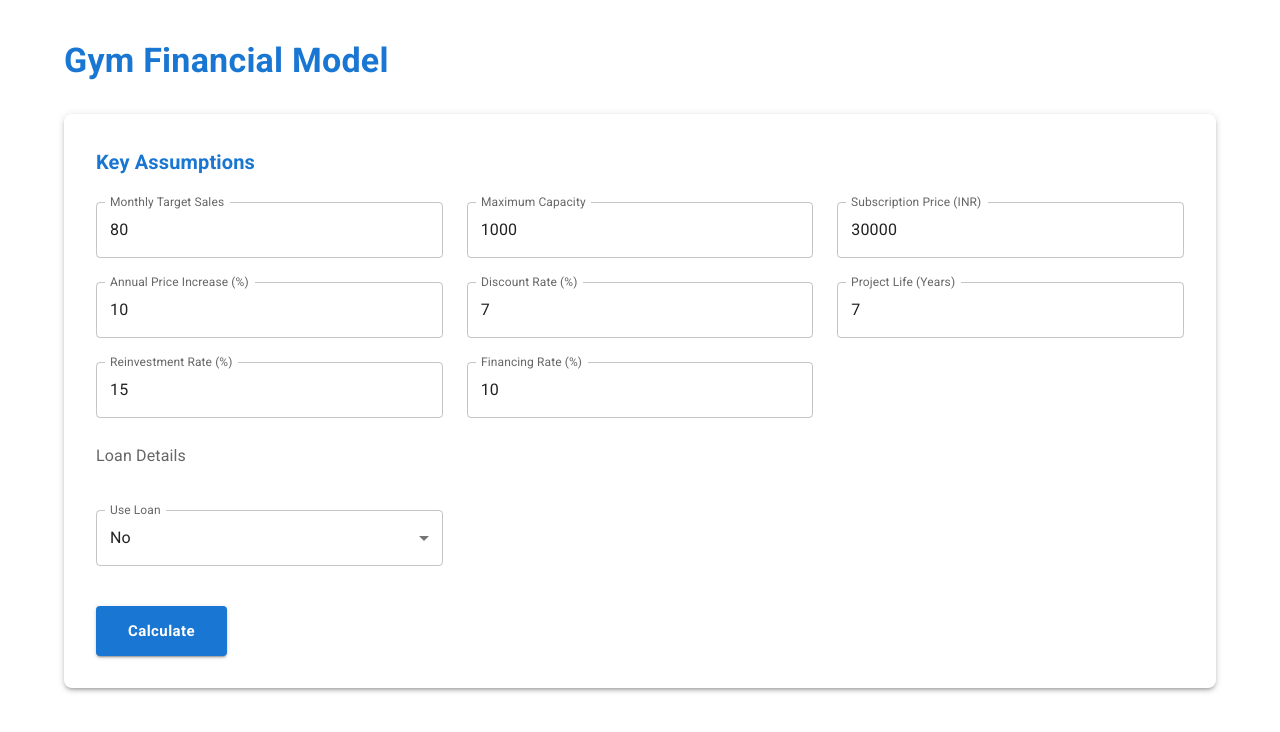
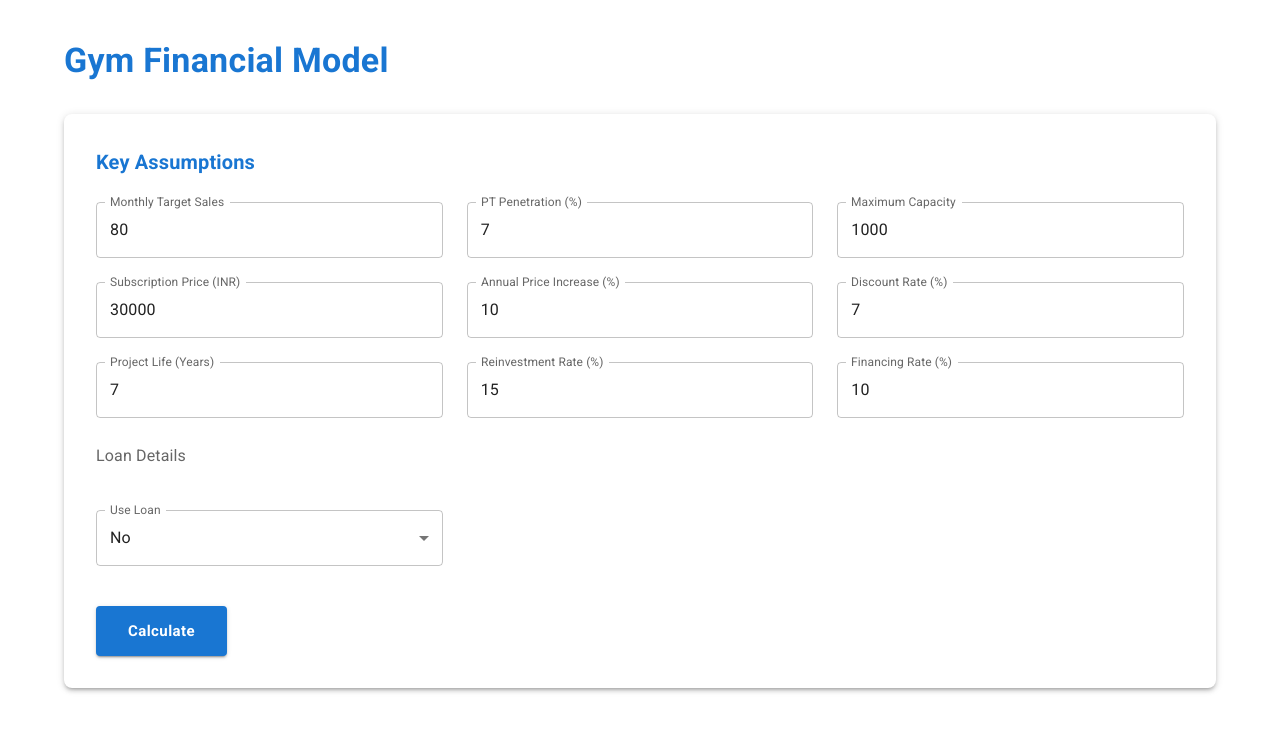
Before and after one commit to Mrfrozenthunder/finance_metrics, a React (Vite) app: page / in a window 1280 px wide. Shown: the top 732 px of the page. Built offline with nearby package versions, Linux system fonts and the light colour scheme.

Commit message:
PT update

```diff
--- a/src/App.tsx
+++ b/src/App.tsx
@@ -36,6 +36,7 @@ interface Assumptions {
   loanAmount: number;
   loanTenure: number;  // in years
   loanInterest: number;  // annual rate
+  ptPenetration: number; // percentage of members taking PT
 }
 
 interface MonthlyData {
@@ -106,7 +107,8 @@ const initialAssumptions: Assumptions = {
   useLoan: false,
   loanAmount: 20000000,
   loanTenure: 5,
-  loanInterest: 12
+  loanInterest: 12,
+  ptPenetration: 7, // 7% of members take PT
 };
 
 const metrics = [
@@ -286,7 +288,7 @@ const calculateMonthlyData = (assumptions: Assumptions): MonthlyData[] => {
 
     const priceIncreaseFactor = Math.pow(1 + assumptions.annualPriceIncrease / 100, year);
     const subscriptionRevenue = startMembers * assumptions.subscriptionPrice * priceIncreaseFactor;
-    const ptRevenue = totalMembers * (assumptions.ptRevenuePercentage / 100) *
+    const ptRevenue = totalMembers * (assumptions.ptPenetration / 100) *
                      assumptions.ptPrice * (assumptions.ptRevenueShare / 100) * priceIncreaseFactor;
     const totalRevenue = subscriptionRevenue + ptRevenue;
 
@@ -556,6 +558,16 @@ function App() {
                 type="number"
                 value={assumptions.monthlyNewMembers === 0 ? '' : assumptions.monthlyNewMembers}  // Handle zero values
                 onChange={handleInputChange('monthlyNewMembers')}
+                variant="outlined"
+              />
+            </Grid>
+            <Grid item xs={12} sm={6} md={4}>
+              <TextField
+                fullWidth
+                label="PT Penetration (%)"
+                type="number"
+                value={assumptions.ptPenetration}
+                onChange={handleInputChange('ptPenetration')}
                 variant="outlined"
               />
             </Grid>
```
